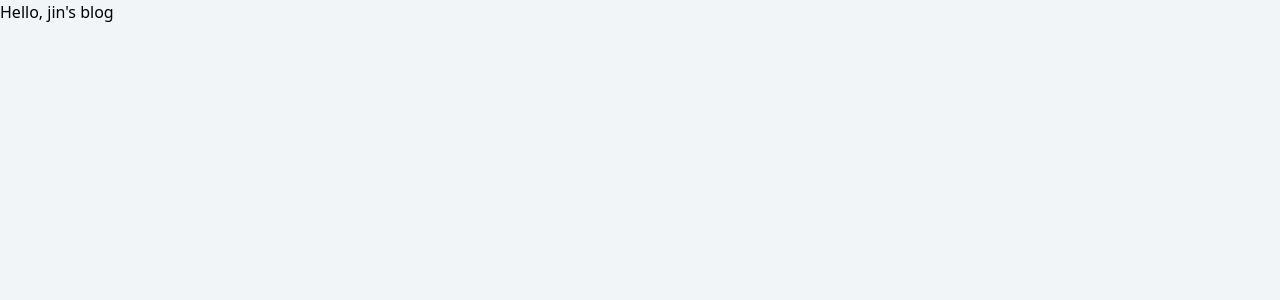
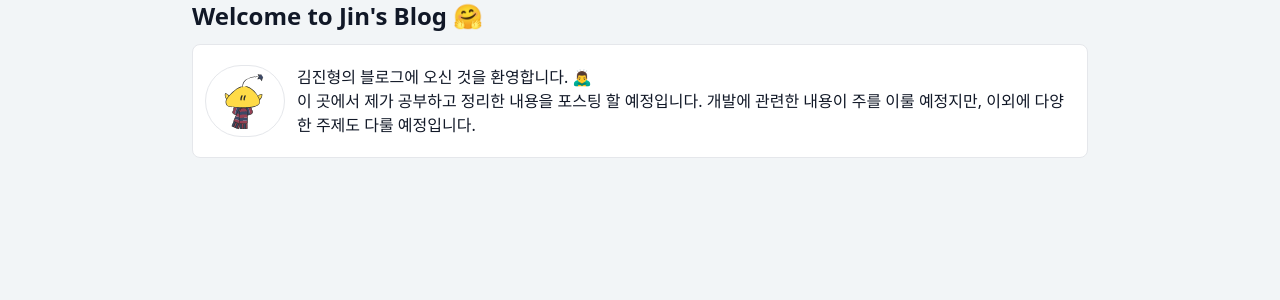
Before and after one commit to jinnkimm7/jin-blog, a Next.js app: page / in a window 1280 px wide. Shown: the top 300 px of the page. Built offline with nearby package versions, Linux system fonts and the light colour scheme.

Commit message:
Feat: Header 컴포넌트 생성

```diff
--- a/src/app/page.tsx
+++ b/src/app/page.tsx
@@ -1,7 +1,5 @@
-import Image from 'next/image'
+import Header from "@/components/header/Header";
 
 export default function Home() {
-  return (
-    <div>Hello, jin's blog</div>
-  )
+  return <Header />;
 }
--- /dev/null
+++ b/src/components/header/Header.tsx
@@ -0,0 +1,28 @@
+import Image from "next/image";
+import React from "react";
+
+function Header() {
+  return (
+    <header className="max-w-4xl mx-[auto]">
+      <h1 className="text-2xl font-extrabold text-gray-900">
+        Welcome to Jin&#39;s Blog 🤗
+      </h1>
+      <div className="flex border px-3 py-5 rounded-lg mt-3 bg-white">
+        <Image
+          src="/images/profile.svg"
+          width={80}
+          height={80}
+          alt="프로필 이미지"
+          className="border rounded-full px-4 mr-3"
+        />
+        <p className="text-base text-gray-900">
+          김진형의 블로그에 오신 것을 환영합니다. 🙇‍♂️ <br />이 곳에서 제가
+          공부하고 정리한 내용을 포스팅 할 예정입니다. 개발에 관련한 내용이 주를
+          이룰 예정지만, 이외에 다양한 주제도 다룰 예정입니다.
+        </p>
+      </div>
+    </header>
+  );
+}
+
+export default Header;
```
